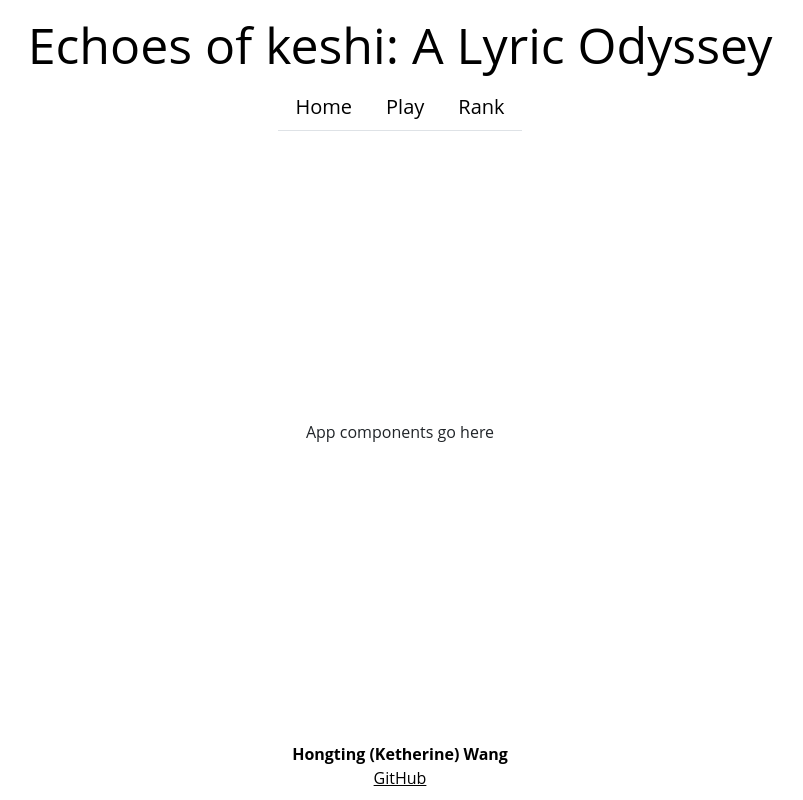
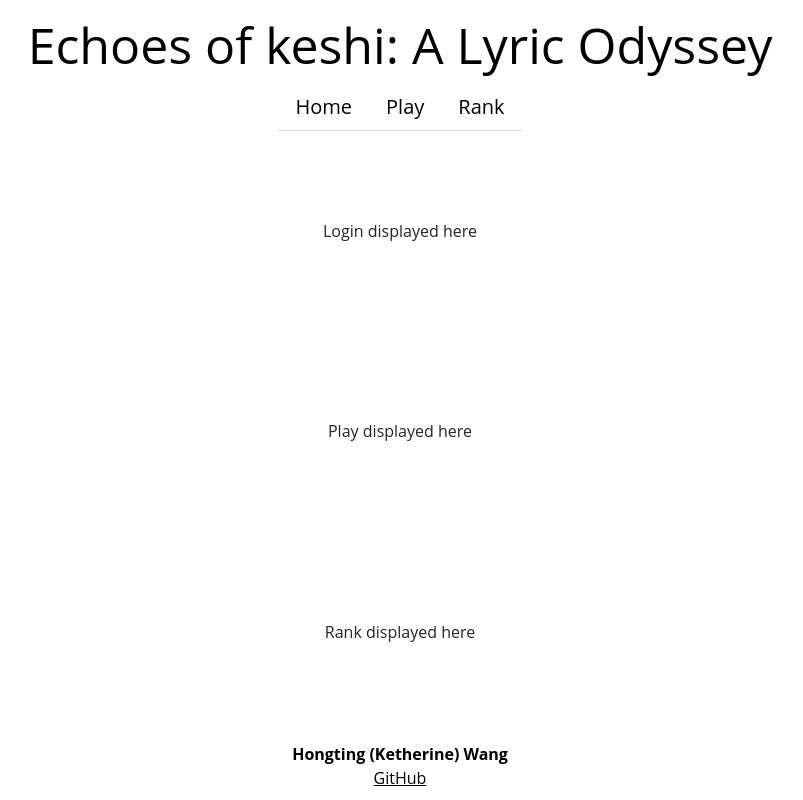
Before and after one commit to KetherineWang/startup, a React (Vite) app: page / in a window 1280 px wide. Shown: the whole page, without its empty margins (240-1043 px from the left). Built offline with nearby package versions, Linux system fonts and the light colour scheme.

Commit message:
view components created

```diff
--- a/src/app.jsx
+++ b/src/app.jsx
@@ -1,6 +1,10 @@
 import React from 'react';
 import 'bootstrap/dist/css/bootstrap.min.css';
 import './app.css';
+import { Login } from './login/login'
+import { Play } from './play/play'
+import { Rank } from './rank/rank'
+
 
 export default function App() {
   return (
@@ -17,7 +21,9 @@ export default function App() {
             </nav>
         </header>
 
-        <main>App components go here</main>
+        <Login />
+        <Play />
+        <Rank />
 
         <footer className="container-fluid text-center text-black">
             <span className="authorName">Hongting (Ketherine) Wang</span>
--- /dev/null
+++ b/src/login/login.jsx
@@ -0,0 +1,9 @@
+import React from 'react';
+
+export function Login() {
+  return (
+    <main>
+      <div>Login displayed here</div>
+    </main>
+  );
+}
--- /dev/null
+++ b/src/play/play.jsx
@@ -0,0 +1,9 @@
+import React from 'react';
+
+export function Play() {
+  return (
+    <main>
+      <div>Play displayed here</div>
+    </main>
+  );
+}
--- /dev/null
+++ b/src/rank/rank.jsx
@@ -0,0 +1,9 @@
+import React from 'react';
+
+export function Rank() {
+  return (
+    <main>
+      <div>Rank displayed here</div>
+    </main>
+  );
+}
```
Also changed, not shown: 1 other file (tests, documents, lock files or other folders).
